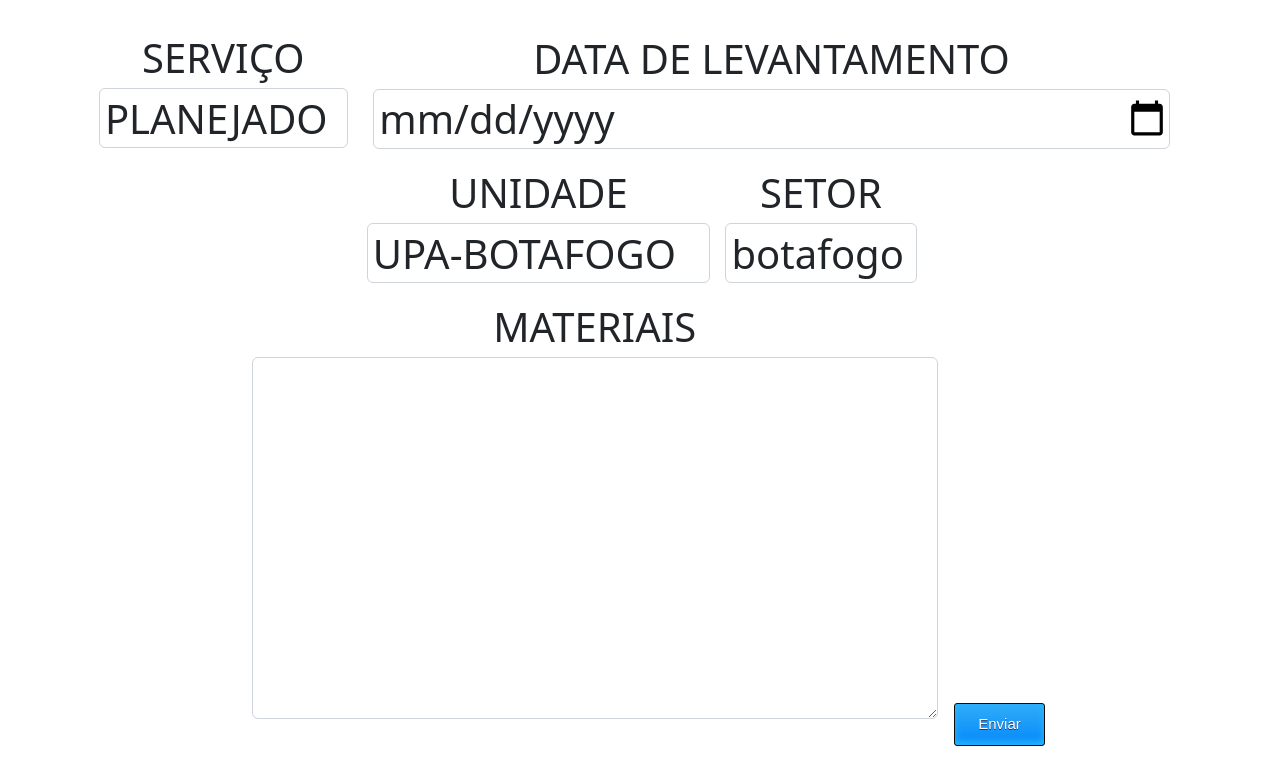
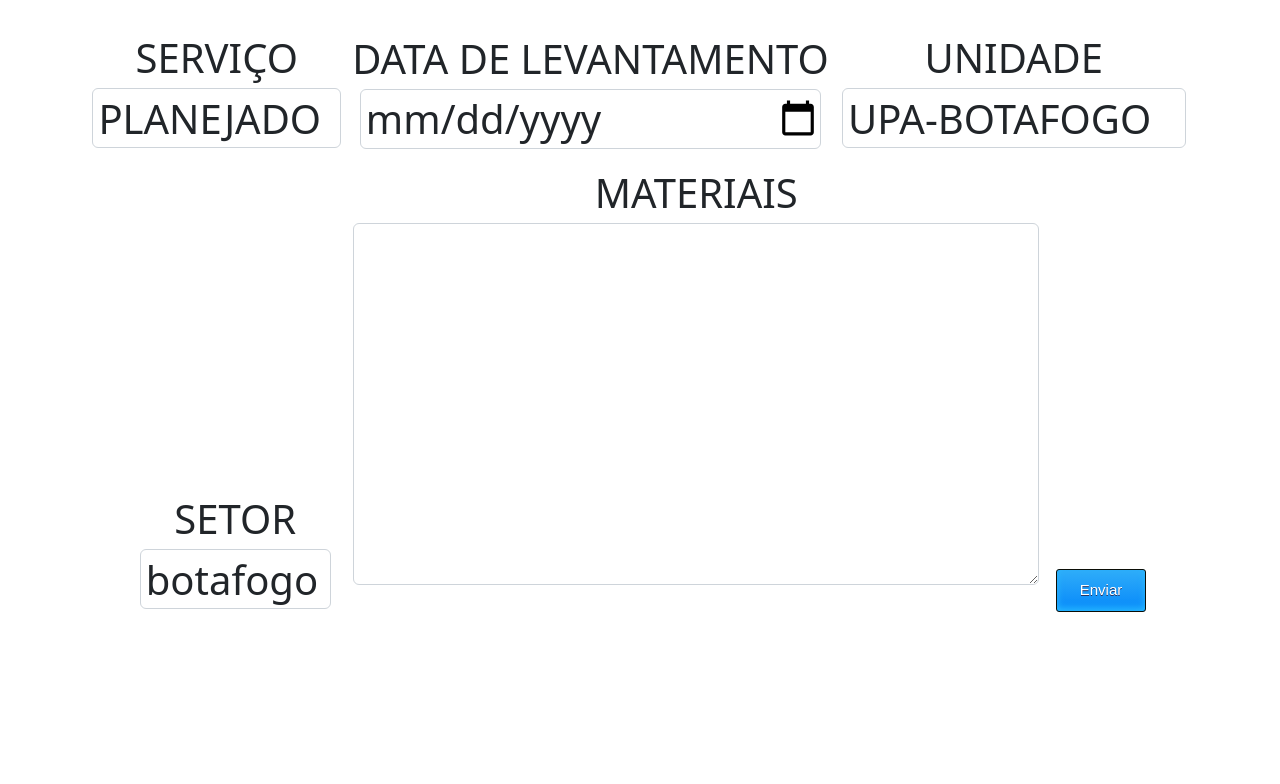
Before and after one commit to jvsprompt/absatecimento-react, a React (Create React App) app: page /formulario in a window 1280 px wide. Shown: the top 784 px of the page. Built offline with nearby package versions, Linux system fonts and the light colour scheme.

Commit message:
atualização do css

```diff
--- a/src/css/Form.css
+++ b/src/css/Form.css
@@ -37,7 +37,7 @@
 	padding: 0px;
 	padding-left: 5px;
 	/* text-align: center; */
-	display: inline-block;
+	/* display: inline-block; */
   }
 
   .text-area{
--- a/src/pages/Form.jsx
+++ b/src/pages/Form.jsx
@@ -102,7 +102,7 @@ function Form() {
         value={dataLevantValue}
         change={setDataLevantValue}
         localStore={false}
-        classN='input2 '
+        // classN='input2 '
       />
       {/* <InputDate
         name='1ª DATA DE EXECUÇÃO'
@@ -145,7 +145,7 @@ function Form() {
         rows='6'
         maxLen={1500}
         // minLen={9}
-        classN='input2 '
+        // classN='input2 '
       />
 
       <button className="myButton" type="submit" onClick={sendData}>Enviar</button>
```
